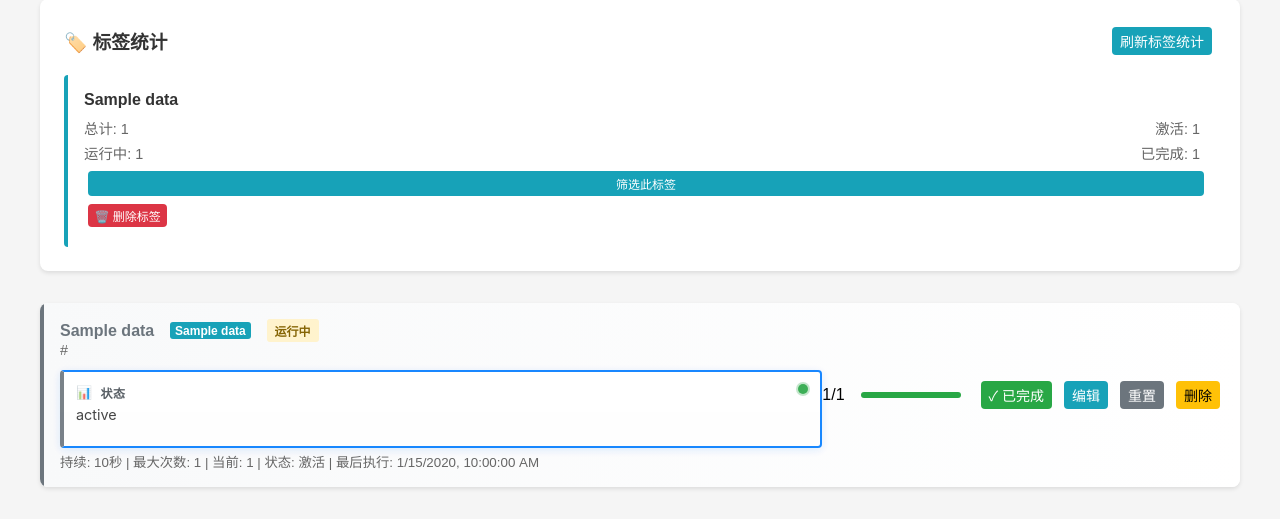
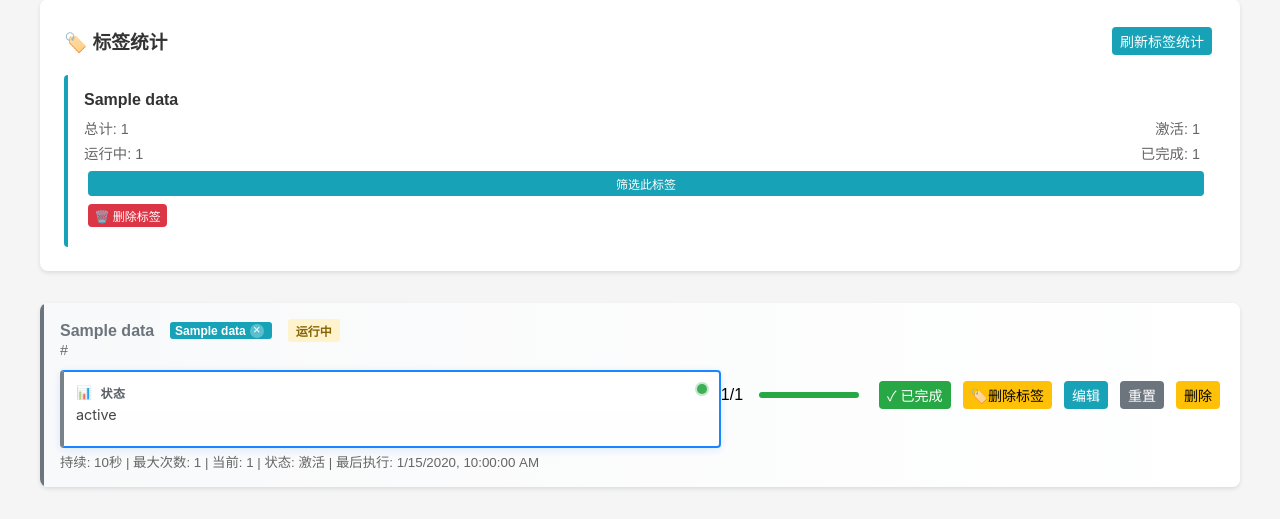
Before and after one commit to yunshenya/flask-message-manager, a Flask app: page /dashboard in a window 1280 px wide. Shown: the part 605-1124 px from the top of the page. Run offline with Flask 3, Linux system fonts and the light colour scheme; the visitor is signed in with stand-in values (Sample User, id 1); tables that the repository leaves empty hold one stand-in row (values such as "Sample post").

Commit message:
删除标签

```diff
--- a/app/api/urls.py
+++ b/app/api/urls.py
@@ -350,3 +350,28 @@ def delete_label(label):
     except Exception as e:
         db.session.rollback()
         return jsonify({'error': str(e)}), 500
+
+
+
+@bp.route('/url/<int:url_id>/remove-label', methods=['POST'])
+@login_required
+def remove_url_label(url_id):
+    """删除单个URL的标签"""
+    try:
+        url = db.session.get(UrlData, url_id)
+        if not url:
+            return jsonify({'error': 'URL not found'}), 404
+
+        old_label = url.label
+        url.label = ''
+        url.updated_at = datetime.datetime.now()
+        db.session.commit()
+
+        return jsonify({
+            'message': f'Label removed from URL "{url.name}"',
+            'url_data': url.to_dict(),
+            'old_label': old_label
+        })
+    except Exception as e:
+        db.session.rollback()
+        return jsonify({'error': str(e)}), 500
--- a/app/static/css/styles.css
+++ b/app/static/css/styles.css
@@ -838,3 +838,44 @@ body { font-family: Arial, sans-serif; margin: 0; padding: 0; background: #f5f5f
     background: #c82333;
     transform: translateY(-1px);
 }
+
+
+/* URL标签删除按钮样式 */
+.url-label-badge {
+    position: relative;
+    display: inline-flex !important;
+    align-items: center !important;
+    gap: 0.25rem !important;
+}
+
+.label-remove-btn {
+    background: rgba(255, 255, 255, 0.3) !important;
+    border: none !important;
+    color: white !important;
+    font-size: 0.8rem !important;
+    padding: 0 !important;
+    width: 14px !important;
+    height: 14px !important;
+    border-radius: 50% !important;
+    cursor: pointer !important;
+    display: flex !important;
+    align-items: center !important;
+    justify-content: center !important;
+    line-height: 1 !important;
+    transition: all 0.2s ease !important;
+    margin: 0 !important;
+}
+
+.label-remove-btn:hover {
+    background: rgba(255, 255, 255, 0.5) !important;
+    transform: scale(1.1) !important;
+}
+
+.label-remove-btn:active {
+    transform: scale(0.9) !important;
+}
+
+/* 确保标签徽章有足够的内边距 */
+.url-label-badge {
+    padding: 0.1rem 0.5rem 0.1rem 0.3rem !important;
+}
--- a/app/static/js/dashboard.js
+++ b/app/static/js/dashboard.js
@@ -237,7 +237,12 @@ function updateUrlList(urls) {
                 <div class="url-info">
                     <div class="url-name">
                         ${url.name}
-                        ${hasLabel ? `<span class="url-label-badge">${url.label}</span>` : ''}
+                        ${hasLabel ? `
+                            <span class="url-label-badge">
+                                ${url.label}
+                                <button class="label-remove-btn" onclick="removeUrlLabel(${url.id}, '${url.name.replace(/'/g, '&#39;')}', '${url.label.replace(/'/g, '&#39;')}')" title="删除标签">×</button>
+                            </span>
+                        ` : ''}
                         ${runningInfo}
                     </div>
                     <div class="url-link">${url.url}</div>
@@ -271,6 +276,7 @@ function updateUrlList(urls) {
                     <div class="url-actions">
                         ${statusButton}
                         ${getControlButtons(url)}
+                        ${hasLabel ? `<button class="btn btn-warning btn-sm" onclick="removeUrlLabel(${url.id}, '${url.name.replace(/'/g, '&#39;')}', '${url.label.replace(/'/g, '&#39;')}')" title="删除标签">🏷️删除标签</button>` : ''}
                         <button class="btn btn-info btn-sm" onclick="editUrl(${url.id})">编辑</button>
                         <button class="btn btn-secondary btn-sm" onclick="resetUrlCount(${url.id}, '${url.name}')">重置</button>
                         <button class="btn btn-warning btn-sm" onclick="deleteUrl(${url.id}, '${url.name}')">删除</button>
@@ -1268,3 +1274,22 @@ async function deleteLabel(label) {
         showError("失败", '删除标签失败');
     }
 }
+
+async function removeUrlLabel(urlId, urlName, currentLabel) {
+    if (!await showConfirm('确认删除', `确定要删除URL "${urlName}" 的标签 "${currentLabel}" 吗？`, 'danger')) {
+        return;
+    }
+
+    try {
+        const result = await apiCall(`/api/url/${urlId}/remove-label`, {
+            method: 'POST'
+        });
+
+        showSuccess("成功", `已删除URL "${urlName}" 的标签`);
+        await loadDashboardData();
+        await loadLabelStats();
+    } catch (error) {
+        console.error('删除URL标签失败:', error);
+        showError('删除URL标签失败:', error)
+    }
+}
```
